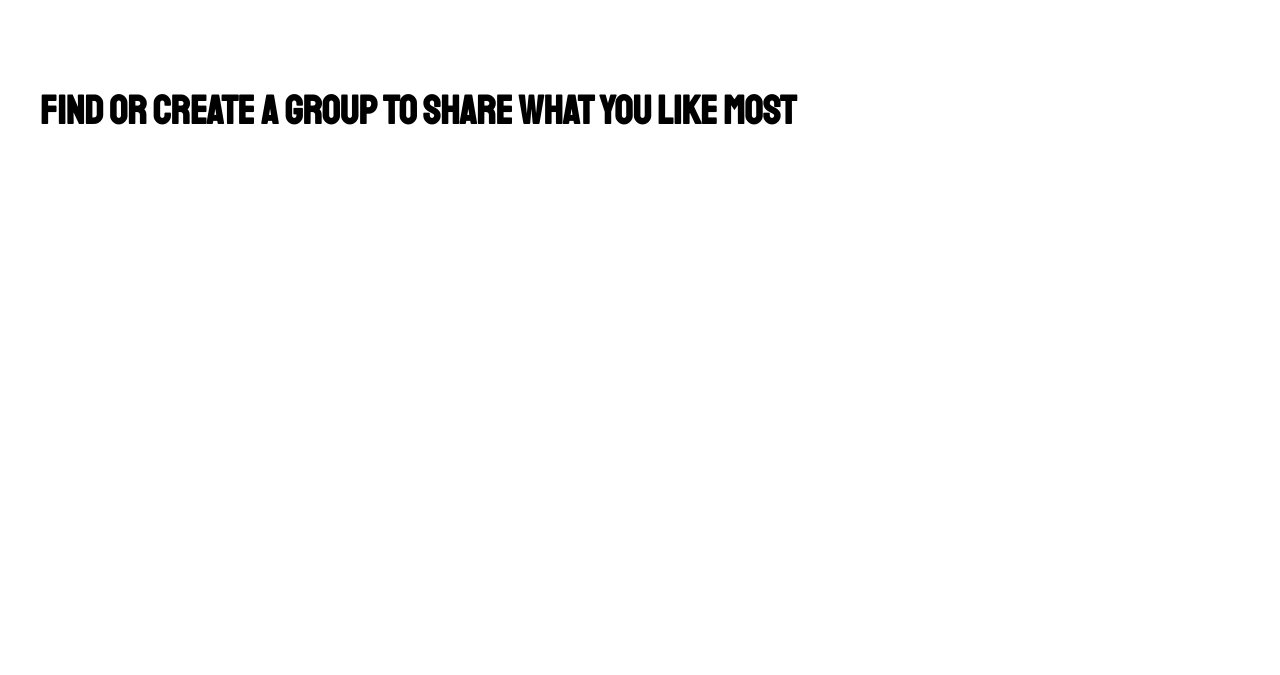
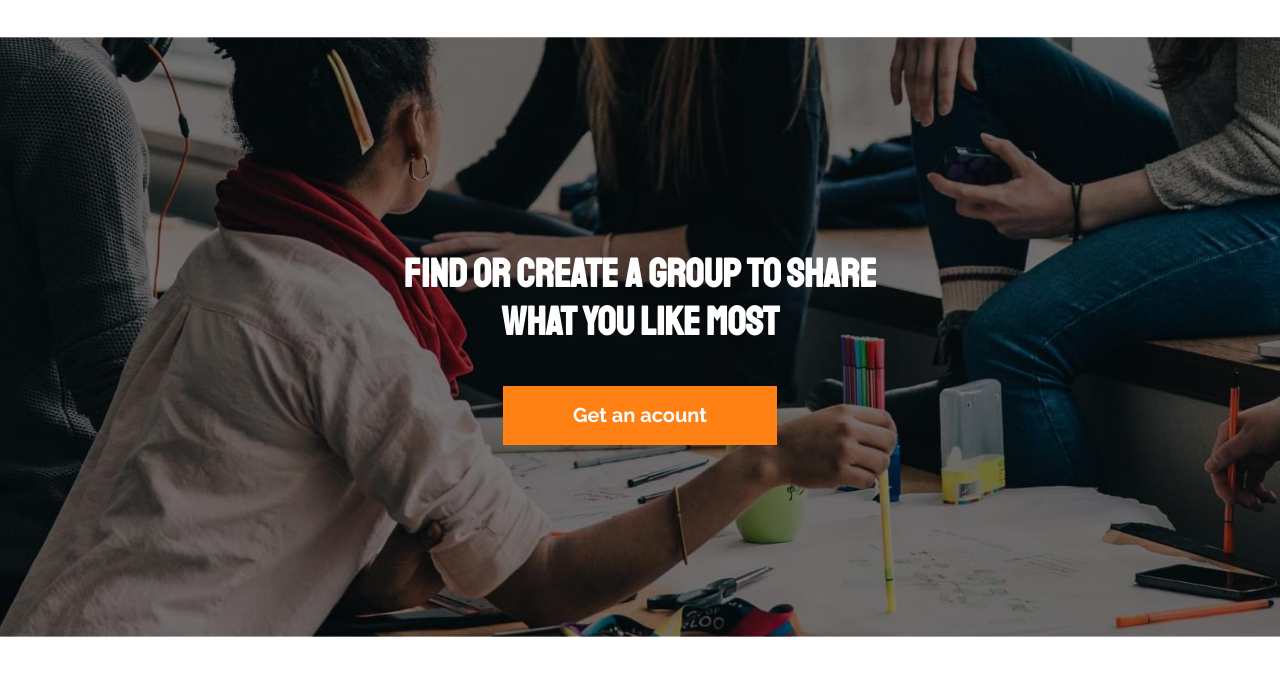
Before and after one commit to Tomachelo/Meeti-SASS-BEM, a website: page index.html in a window 1280 px wide. Shown: the part 105-780 px from the top of the page. Drawn offline with Linux system fonts and the light colour scheme.

Commit message:
section_welcome

```diff
--- a/index.html
+++ b/index.html
@@ -25,11 +25,9 @@
         </div>
     </header>
 
-    <section class="welcome section">
-        <div class="welcome__container container">
-            <h2>Find or Create a group to share what you like most</h2>
-            <a href=""></a>
-        </div>
+    <section class="welcome">
+        <h2 class="welcome__heading">Find or Create a group to share what you like most</h2>
+        <a class="welcome__link" href="#">Get an acount</a>
     </section>
 </body>
 </html>
--- /dev/null
+++ b/src/scss/UI/main/_index.scss
@@ -0,0 +1 @@
+@forward 'welcome';
--- /dev/null
+++ b/src/scss/UI/main/_welcome.scss
@@ -0,0 +1,36 @@
+@use 'base/variables' as v;
+@use 'base/mixins' as m;
+
+.welcome{
+    background-image: url(../img/hero.jpg);
+    background-repeat: no-repeat;
+    background-size: cover;
+    background-position: 45%;
+    min-height: 60rem;
+    display: flex;
+    flex-direction: column;
+    align-items: center;
+    justify-content: center;
+
+    &__heading{
+        text-align: center;
+        color: v.$white;
+        max-width: 90%;
+
+        @include m.tablet{
+            max-width: 50%;
+        }
+
+        @include m.desktop_small{
+            max-width: 40%;
+        }
+    }
+
+    &__link{
+        @include m.button(v.$colorTertiary, v.$white);
+        &{
+            display: block;
+            padding: 1.8rem 7rem;
+        }
+    }
+}
--- a/src/scss/app.scss
+++ b/src/scss/app.scss
@@ -1,2 +1,3 @@
 @use 'base';
 @use 'UI/header';
+@use 'UI/main';
```
Also changed, not shown: build/css/app.css, 1 other file.
